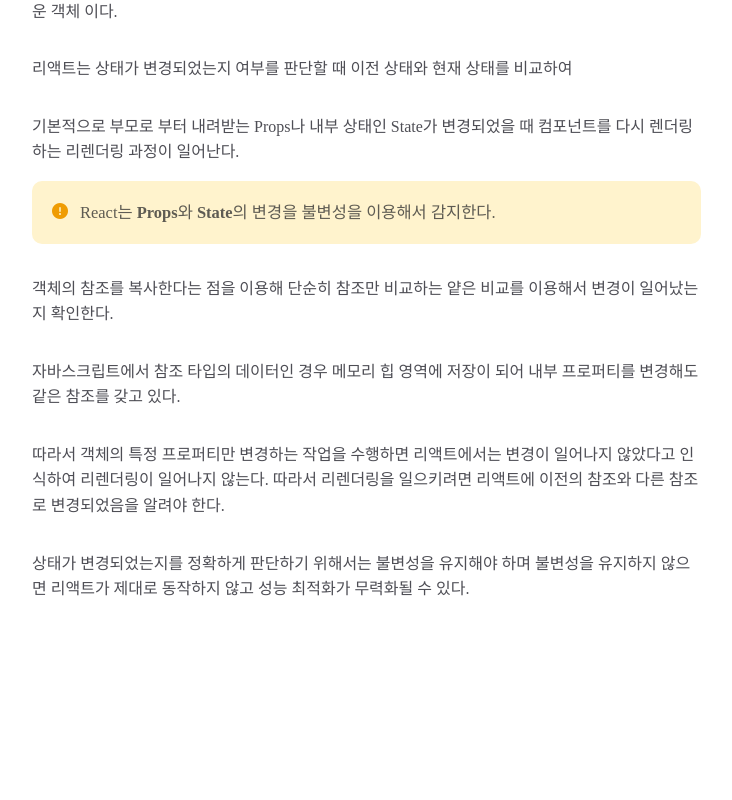
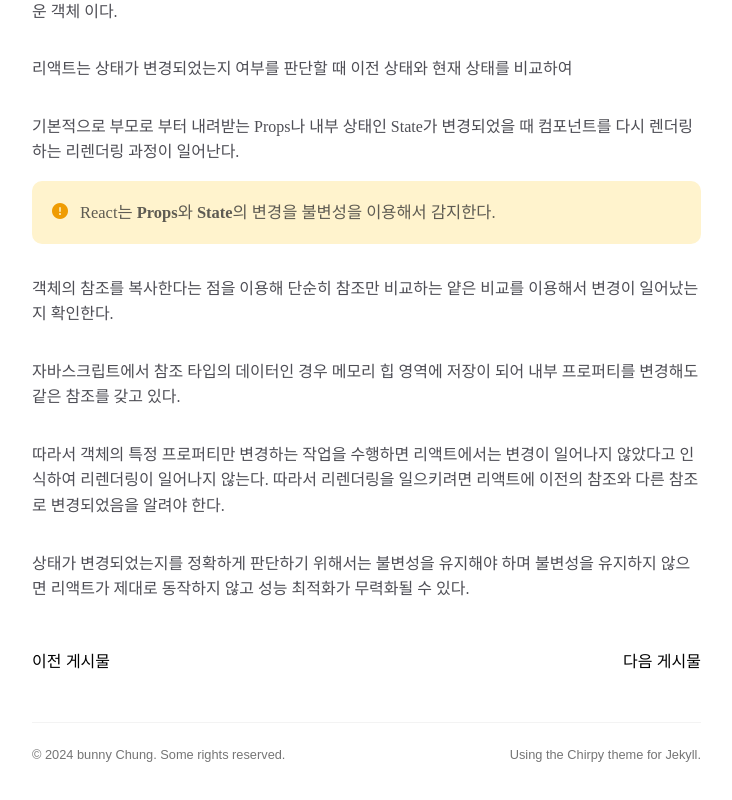
Before and after one commit to nam-yeun-hwa/my-blog, a Next.js app: page /posts/1 in a window 1280 px wide. Shown: the part 1727-2527 px from the top of the page, without its empty margins (252-984 px from the left). Before the commit the page ends 2329 px from the top, so only its background shows below. Built offline with nearby package versions, Linux system fonts and the light colour scheme; a web font is replaced by a local one.

Commit message:
Feat(Post list, Post detail): post detail 페이지 동적으로 변경 및 하단 footer design 추가

```diff
--- a/src/app/(layoutCase)/_component/contexts/PostContextProvider.tsx
+++ b/src/app/(layoutCase)/_component/contexts/PostContextProvider.tsx
@@ -2,6 +2,7 @@
 
 import { createContext, useState } from 'react';
 import { Folder, IPost } from 'type/post';
+import style from 'app/(layoutCase)/posts/[postid]/page.module.css';
 
 type Props = {
   children: React.ReactNode;
@@ -11,15 +12,14 @@ export const PostContext = createContext<{ postList: Array<IPost> }>({
   postList: [
     {
       id: 1,
-      title: '리액트와 불변성',
+      title: '리액트와 불변성1',
       date: '2024-01-15',
       folder: Folder.React,
       preview: `React의 문서를 읽다 보면 불변성을 강조하는 부분 또는 State를 직접적으로 변경하지 말라는 말을 본 적이 있을 것이다. 왜 그런 걸까? 리액트에서 상태를 다룰 때는 객체가 지닌 값을 바꾸고 싶다고 해서 값을 직접 수정하면 안된다. 아래처럼 기존 객체는 그대로 두고, 새로운 객체를 만들어 원하는 값을 덮어씌워야 한다. 리액트에서 상태를 다룰 때는 객체가 지닌 값을 바꾸고 싶다고 해서 값을 직접 수정하면 안된다. 아래처럼 기존 객체는 그대로 두고, 새로운 객체를 만들어 원하는 값을 덮어씌워야 한다.`,
       post: [
         {
           type: 'h2',
-          value:
-            '<h2 class=${style.h2}>리액트에서 불변성을 지켜야 하는 이유는?</h2>',
+          value: `<h2 class=${style.h2}>리액트에서 불변성을 지켜야 하는 이유는?</h2>`,
         },
         {
           type: 'normal',
@@ -51,8 +51,7 @@ export const PostContext = createContext<{ postList: Array<IPost> }>({
         },
         {
           type: 'h4',
-          value:
-            '<h4 class=${style.h4}>📝 불변성이 유지되지 않은 같은 참조를 가리키고 있는 데이터</h4>',
+          value: `<h4 class=${style.h4}>📝 불변성이 유지되지 않은 같은 참조를 가리키고 있는 데이터</h4>`,
         },
         {
           type: 'code',
@@ -77,8 +76,7 @@ export const PostContext = createContext<{ postList: Array<IPost> }>({
         },
         {
           type: 'h2',
-          value:
-            '<h2 class=${style.h2}>불변성을 유지하면서 상태를 업데이트하는 방법</h2>',
+          value: `<h2 class=${style.h2}>불변성을 유지하면서 상태를 업데이트하는 방법</h2>`,
         },
         {
           type: 'code',
@@ -126,7 +124,7 @@ export const PostContext = createContext<{ postList: Array<IPost> }>({
     },
     {
       id: 2,
-      title: '리액트와 불변성',
+      title: '리액트와 불변성2',
       date: '2024-01-15',
       folder: Folder.Javascript,
       preview: `React의 문서를 읽다 보면 불변성을 강조하는 부분 또는 State를 직접적으로 변경하지 말라는 말을 본 적이 있을 것이다. 왜 그런 걸까? 리액트에서 상태를 다룰 때는 객체가 지닌 값을 바꾸고 싶다고 해서 값을 직접 수정하면 안된다. 아래처럼 기존 객체는 그대로 두고, 새로운 객체를 만들어 원하는 값을 덮어씌워야 한다. 리액트에서 상태를 다룰 때는 객체가 지닌 값을 바꾸고 싶다고 해서 값을 직접 수정하면 안된다. 아래처럼 기존 객체는 그대로 두고, 새로운 객체를 만들어 원하는 값을 덮어씌워야 한다.`,
@@ -139,7 +137,7 @@ export const PostContext = createContext<{ postList: Array<IPost> }>({
     },
     {
       id: 3,
-      title: '리액트와 불변성',
+      title: '리액트와 불변성3',
       date: '2024-01-15',
       folder: Folder.Javascript,
       preview: `React의 문서를 읽다 보면 불변성을 강조하는 부분 또는 State를 직접적으로 변경하지 말라는 말을 본 적이 있을 것이다. 왜 그런 걸까? 리액트에서 상태를 다룰 때는 객체가 지닌 값을 바꾸고 싶다고 해서 값을 직접 수정하면 안된다. 아래처럼 기존 객체는 그대로 두고, 새로운 객체를 만들어 원하는 값을 덮어씌워야 한다. 리액트에서 상태를 다룰 때는 객체가 지닌 값을 바꾸고 싶다고 해서 값을 직접 수정하면 안된다. 아래처럼 기존 객체는 그대로 두고, 새로운 객체를 만들어 원하는 값을 덮어씌워야 한다.`,
--- a/src/app/(layoutCase)/posts/[postid]/page.module.css
+++ b/src/app/(layoutCase)/posts/[postid]/page.module.css
@@ -95,10 +95,48 @@
   line-height: 1.6;
 }
 
+.footer_container {
+  padding-right: 4.5rem;
+  padding-left: 1.5rem !important;
+}
+
+.footer_nav {
+  margin-top: 3rem;
+  display: flex;
+  justify-content: space-between;
+}
+
+.footer {
+  height: 5rem;
+  display: flex;
+  justify-content: space-between;
+  align-items: center;
+  padding-bottom: 1rem !important;
+  background-color: white;
+  border-top: 1px solid #f3f3f3;
+  margin-top: 3rem;
+}
+
+.copylight {
+  color: #757575;
+  font-size: 0.8rem;
+}
+
+.theme {
+  color: #757575;
+  font-size: 0.8rem;
+}
+
 @media (min-width: 850px) {
   .h1 {
     margin-top: 3rem;
   }
 }
 
+@media (min-width: 1200px) {
+  .footer_container {
+    width: 75%;
+  }
+}
+
 /* 페이지 내용 : end */
--- a/src/app/(layoutCase)/posts/[postid]/page.tsx
+++ b/src/app/(layoutCase)/posts/[postid]/page.tsx
@@ -5,10 +5,13 @@ import style from './page.module.css';
 import Link from 'next/link';
 import CodeComponentType from 'app/_component/detailContent/LanguageConsole';
 import Prompts from 'app/_component/detailContent/Prompts';
-import { useRouter } from 'next/router';
+import { IPost } from 'type/post';
+import { useContext, useEffect } from 'react';
+import { PostContext } from 'app/(layoutCase)/_component/contexts/PostContextProvider';
 
 type Props = {
-  detail: string;
+  params: { postid: string };
+  detail: IPost;
 };
 
 // 엔터 값 검색 정규 표현식
@@ -120,11 +123,8 @@ console.log(sameData === data); // true`,
   },
 ];
 
-export default function Post({ detail }: Props) {
-  // const { query } = useRouter();
-
-  // 찾은 엔터 값들의 배열 결과 출력
-  // console.log(matches);
+export default function Post({ params, detail }: Props) {
+  const { postList } = useContext(PostContext);
 
   return (
     <>
@@ -160,7 +160,7 @@ export default function Post({ detail }: Props) {
             </span>
           </div>
 
-          {inputString?.map((value, idx) => {
+          {postList[parseInt(params.postid) - 1].post?.map((value, idx) => {
             if (value.type === 'emphasis')
               return <Prompts key={idx} type="warning" detail={value.value} />;
             if (value.type === 'code')
@@ -178,6 +178,18 @@ export default function Post({ detail }: Props) {
           <div style={{ width: '100%' }}>flasjf akjf l</div>
         </aside>
       </div>
+      <div className={style.footer_container}>
+        <nav className={style.footer_nav}>
+          <Link href="">이전 게시물</Link>
+          <Link href="">다음 게시물</Link>
+        </nav>
+        <footer className={style.footer}>
+          <p className={style.copylight}>
+            © 2024 bunny Chung. Some rights reserved.
+          </p>
+          <p className={style.theme}>Using the Chirpy theme for Jekyll.</p>
+        </footer>
+      </div>
     </>
   );
 }
```
Lines whose indentation alone changed are shown as unchanged.
